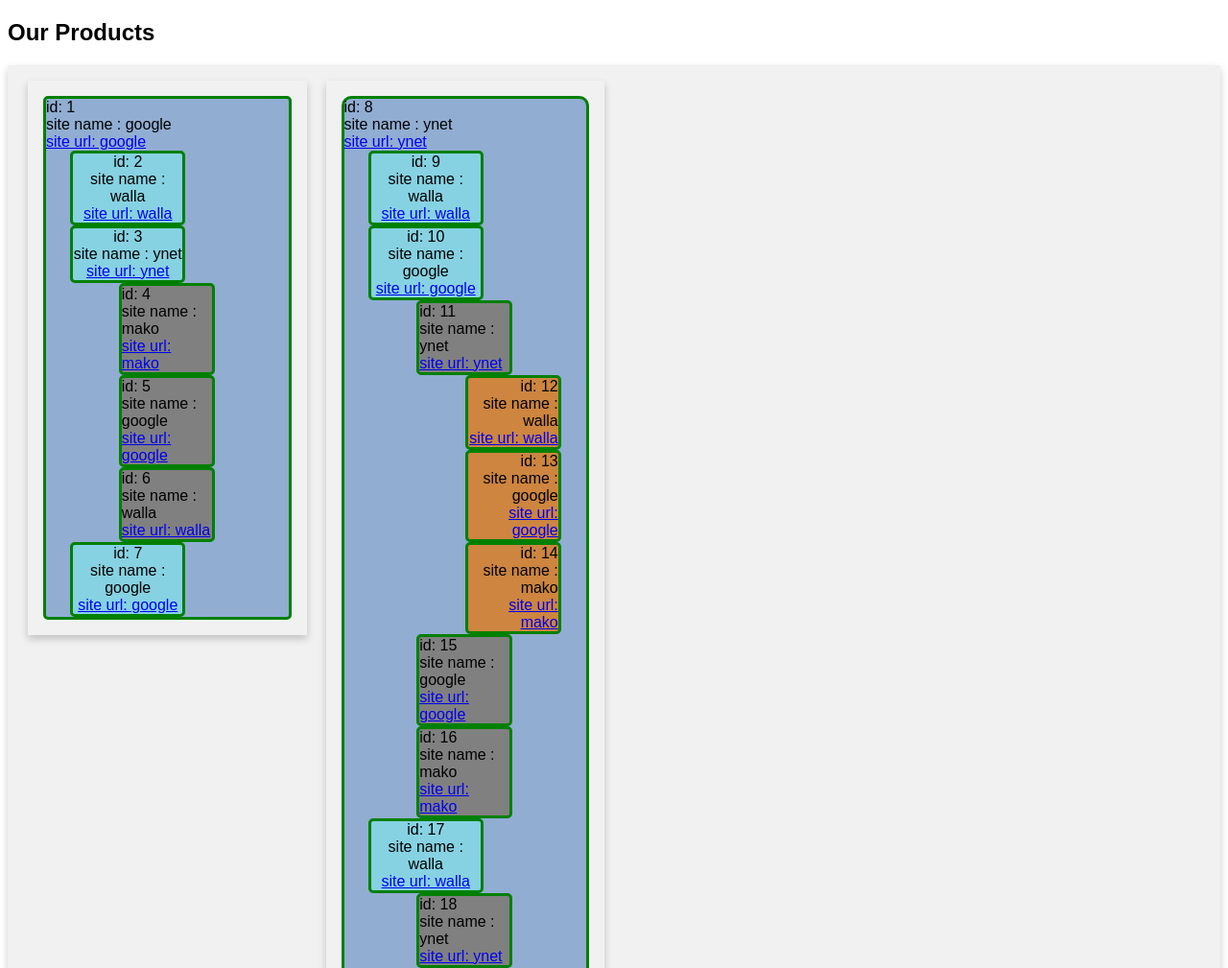
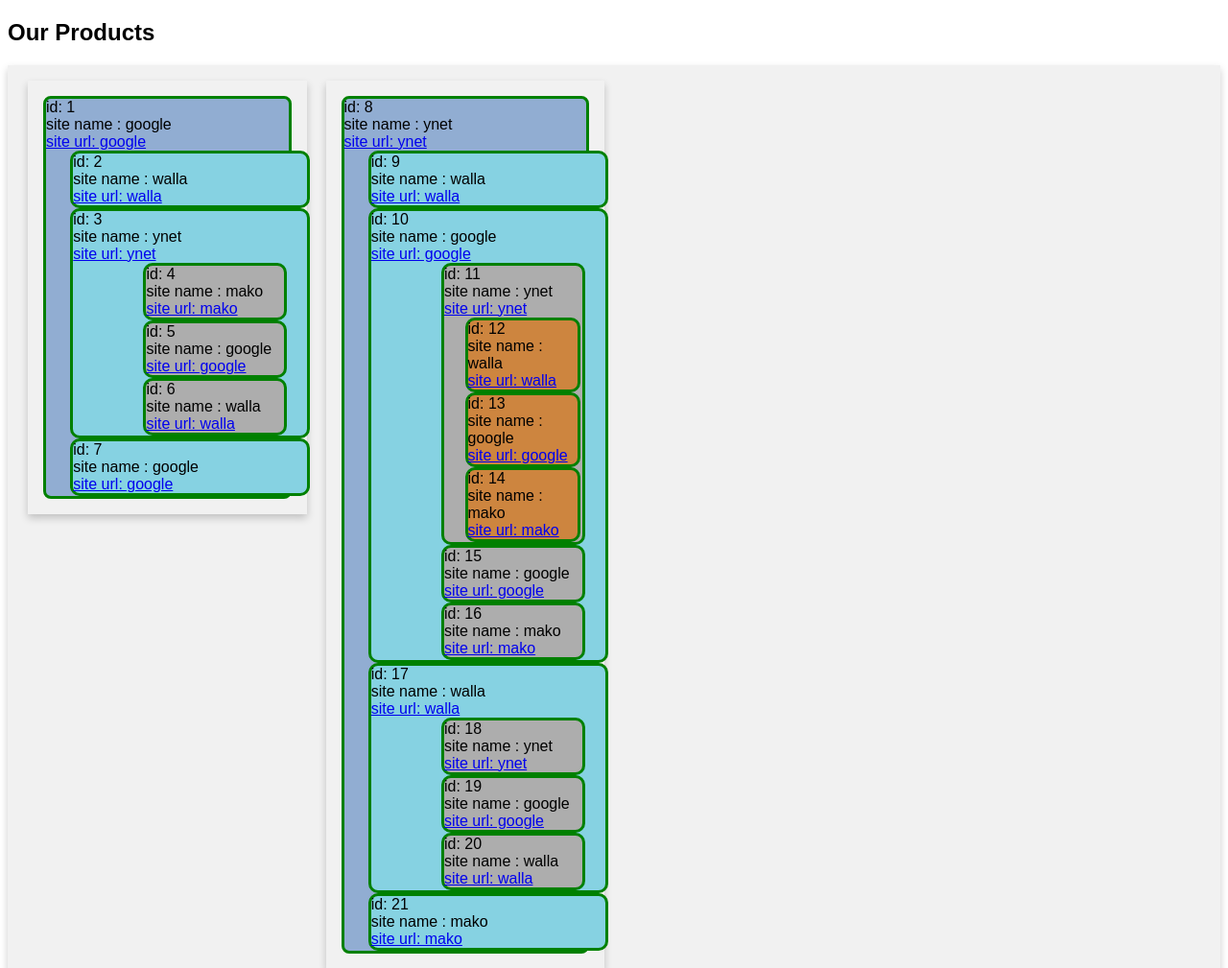
Before and after one commit to LiorKorssia22/e-commerce-job, a plain HTML site: page index.html in a window 1280 px wide. Shown: the top 1009 px of the page at 96% size. Drawn offline with Linux system fonts and the light colour scheme.

Commit message:
e-commerce

```diff
--- a/script.js
+++ b/script.js
@@ -6,8 +6,14 @@ const createHtml = async () => {
     await fetch("furniture.json")
         .then((response) => response.json())
         .then((data) => {
+
             let htmlLeft = "";
+            let firstLeftDiv = "";
+
             let htmlRight = "";
+            let firstRightDiv = "";
+            let secondRightDiv = "";
+            let thirdRightDiv = "";
 
             //show id 1
             htmlLeft += `<div class = "firstId">
@@ -23,8 +29,9 @@ const createHtml = async () => {
             //show 2,3,7
             data[0].subData.forEach(items => {
                 const { id, name, url } = items;
+                let divId = `div${id}`;
                 htmlLeft += `
-                    <div class = "firstLine">
+                    <div id = ${divId} class = "firstLine">
                     <span >id: ${id}</span>
                     <br/>
                     <span >site name : ${name}</span>
@@ -36,7 +43,7 @@ const createHtml = async () => {
                 if (typeof items.subData !== "undefined") {
                     items.subData.forEach(item => {
                         const { id, name, url } = item;
-                        htmlLeft += `
+                        firstLeftDiv += `
                         <div class = "secondLine">
                         <div >
                         <span>id: ${id}</span>
@@ -50,13 +57,21 @@ const createHtml = async () => {
                     })
                 }
             });
-            productListLeft.innerHTML = htmlLeft;
+            try {
+                productListLeft.innerHTML += htmlLeft;
+                const div = document.querySelector('#div3');
+                div.innerHTML += firstLeftDiv;
+            }
+            catch (err) {
+                alert(`ERROR!`);
+            }
 
 
             // colum 2
             //show 8
             htmlRight += `
                      <div class = "firstId">
+
                      <div class = "product-content">
                       <span >id: ${data[1].id}</span>
                       <br/>
@@ -71,9 +86,9 @@ const createHtml = async () => {
             //show 9,10,17,21
             data[1].subData.forEach(items => {
                 const { id, name, url } = items;
-
+                let divId2 = `div${id}`;
                 htmlRight += `
-                    <div class = "firstLine">
+                    <div id = ${divId2} class = "firstLine">
                     <div>
                     <span >id: ${id}</span>
                     <br/>
@@ -87,8 +102,10 @@ const createHtml = async () => {
                 if (typeof items.subData !== "undefined") {
                     items.subData.forEach(item => {
                         const { id, name, url } = item;
-                        htmlRight += `
-                        <div class = "secondLine">
+                        let divId3 = `div${id}`;
+                        if(id<=16 && id >= 10){
+                            firstRightDiv += `
+                            <div id = ${divId3} class = "secondLine">
                             <div>
                             <span >id: ${id}</span>
                             <br/>
@@ -98,12 +115,10 @@ const createHtml = async () => {
                             </div>
                             </div>
                             `;
-                        //show 12,13,14
-                        if (typeof item.subData !== "undefined") {
-                            item.subData.forEach(prod => {
-                                const { id, name, url } = prod;
-                                htmlRight += `
-                            <div class = "thirdLine">
+                        }
+                        else{
+                            secondRightDiv += `
+                            <div id = ${divId3} class = "secondLine">
                             <div>
                             <span >id: ${id}</span>
                             <br/>
@@ -113,12 +128,41 @@ const createHtml = async () => {
                             </div>
                             </div>
                             `;
+                        }
+                        //show 12,13,14
+                        if (typeof item.subData !== "undefined") {
+                            item.subData.forEach(prod => {
+                                const { id, name, url } = prod;
+                                let divId4 = `div${id}`;
+
+                                thirdRightDiv += `
+                            <div id = ${divId4} class = "thirdLine">
+                            <span >id: ${id}</span>
+                            <br/>
+                            <span >site name : ${name}</span>
+                            <br/>
+                            <a href="${url}" target="_blank" >site url: ${name}</a>
+                            </div>
+                            `;
                             })
                         }
                     });
                 }
             });
-            productListRight.innerHTML = htmlRight;
+            try {
+                productListRight.innerHTML += htmlRight;
+
+                 const divId10 = document.querySelector('#div10');
+                 const divId17 = document.querySelector('#div17');
+                 divId10.innerHTML += firstRightDiv;
+                 divId17.innerHTML += secondRightDiv;
+
+                 const divId11 = document.querySelector('#div11');
+                 divId11.innerHTML += thirdRightDiv;
+            }
+            catch (err) {
+                alert(`ERROR!`);
+            }
         })
         .catch((error) => {
             alert(`ERROR WITH User live server or local server`);
--- a/style.css
+++ b/style.css
@@ -1,14 +1,14 @@
 /* left Colum */
 .product-list-left {
     background-color: #91add2;
-    border-radius: 5px;
+    border-radius: 8px;
     border-style: solid;
     border-color: green;
 }
 /* right colum */
 .product-list-right{
     background-color: #91add2;
-    border-radius: 10px;
+    border-radius: 8px;
     border-style: solid;
     border-color: green;
 }
@@ -18,39 +18,40 @@
 }
 /* id 2,3,7,, 9,10,17,21 */
 .firstLine{
-    width: 120px;
+    width: 250px;
     background-color: rgb(134, 210, 226);
-    border-radius: 5px;
+    border-radius: 10px;
     border-style: solid;
     border-color: green;
+    text-align: left;
     position: relative;
     left: 10%;
 }
 
 /* id 4,5,6,,11,15,16,18,19,20 */
 .secondLine{
-    width: 100px;
+    width: 150px;
     border-style: solid;
     border-color: green;
     text-align: left;
-    display: flex;
+    position: relative;
+    left: 30%;
+    background-color: rgb(173, 173, 173);
+    border-radius: 10px;
+}
+/* id 12,13,14 */
+.thirdLine{
+    width: 120px;
+    left: 15%;
+    flex-direction: row;
     align-items: center;
     justify-content: center;
     position: relative;
-    left: 30%;
-    background-color: rgb(128, 128, 128);
-    border-radius: 5px;
-}
-/* id 12,13,14 */
-.thirdLine{
-    width: 100px;
-    left: 50%;
-    position: relative;
     border-style: solid;
     border-color: green;
-    text-align: right;
+    text-align: left;
     background-color: peru;
-    border-radius: 5px;
+    border-radius: 10px;
 }
 
 .card {
```
Lines whose indentation alone changed are shown as unchanged.
